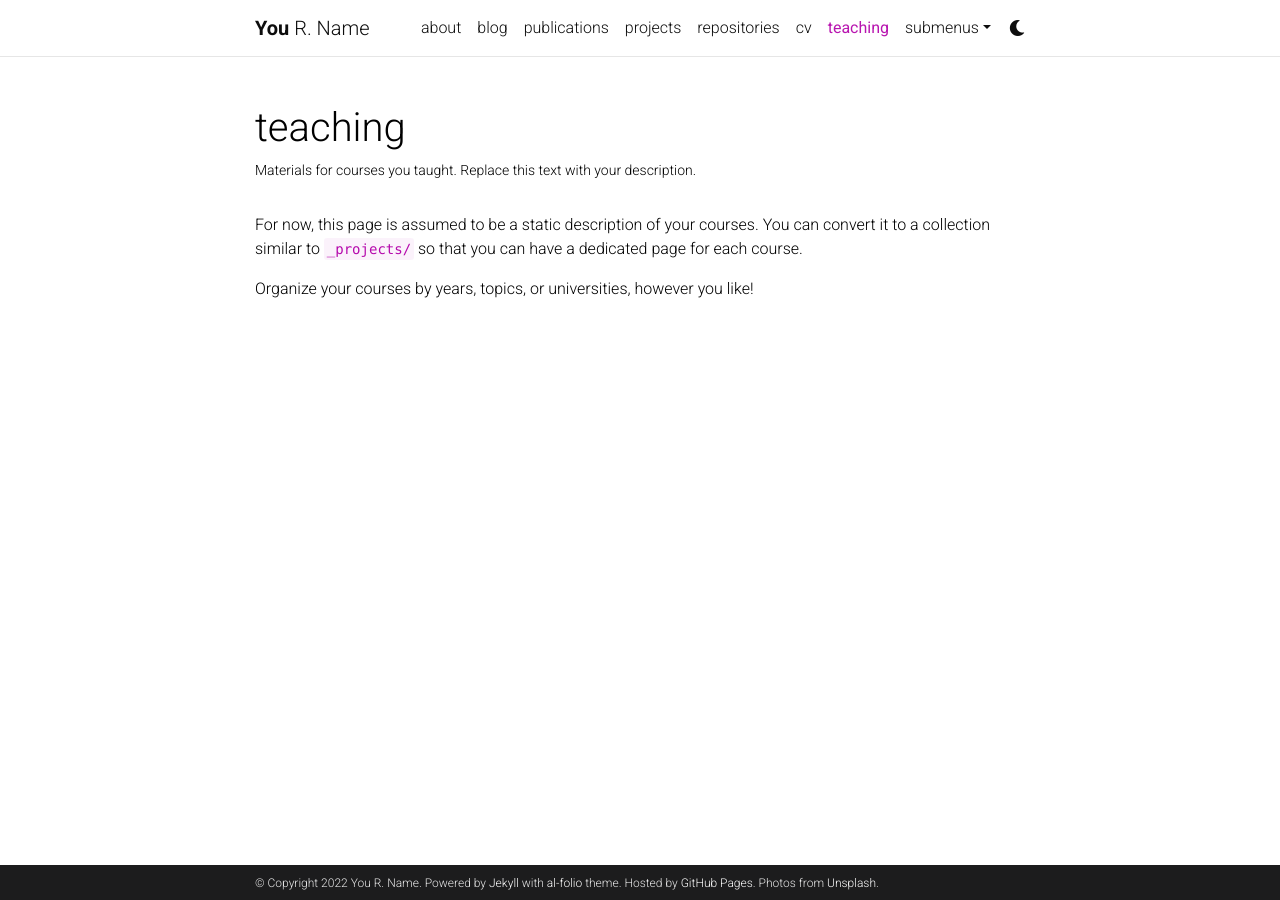
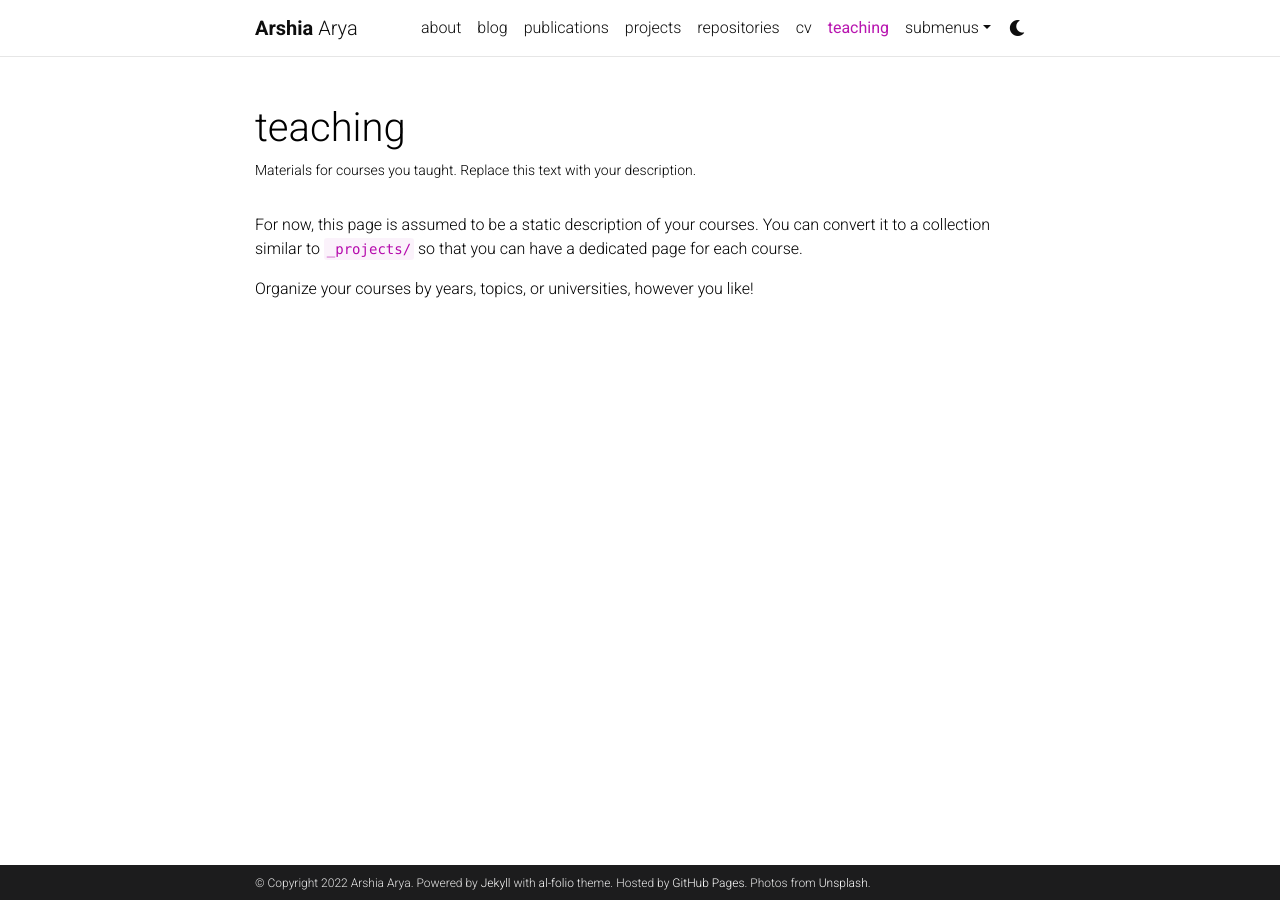
Before and after one commit to Arshiaarya/arshiaarya.github.io, a Jekyll site: the page built from _pages/teaching.md, in a window 1280 px wide. Built offline with Jekyll 4.4.1, drawn with Linux system fonts in a browser that asks for light colours; comment, search, counter and statistics services are not loaded; a style sheet for code colours, icons or effects is not loaded.

Commit message:
Update config

```diff
--- a/_config.yml
+++ b/_config.yml
@@ -3,10 +3,10 @@
 # -----------------------------------------------------------------------------
 
 title: blank # the website title (if blank, full name will be used instead)
-first_name: You
-middle_name: R.
-last_name: Name
-email: you@example.com
+first_name: Arshia
+middle_name:
+last_name: Arya
+email: arshia1012@gmail.com
 description: > # the ">" symbol means to ignore newlines until "footer_text:"
   A simple, whitespace theme for academics. Based on [*folio](https://github.com/bogoli/-folio) design.
 footer_text: >
@@ -18,8 +18,8 @@
 lang: en # the language of your site (for example: en, fr, cn, ru, etc.)
 icon: ⚛️  # the emoji used as the favicon (alternatively, provide image name in /assets/img/)
 
-url: https://alshedivat.github.io # the base hostname & protocol for your site
-baseurl: /al-folio # the subpath of your site, e.g. /blog/
+url: https://arshiaarya.github.io # the base hostname & protocol for your site
+baseurl: # the subpath of your site, e.g. /blog/
 last_updated: false # set to true if you want to display last updated in the footer
 impressum_path:  # set to path to include impressum link in the footer, use the same path as permalink in a page, helps to conform with EU GDPR
 
```
